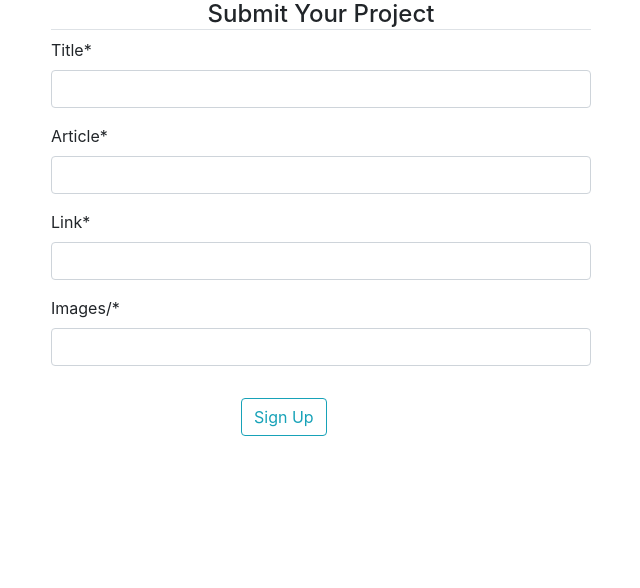
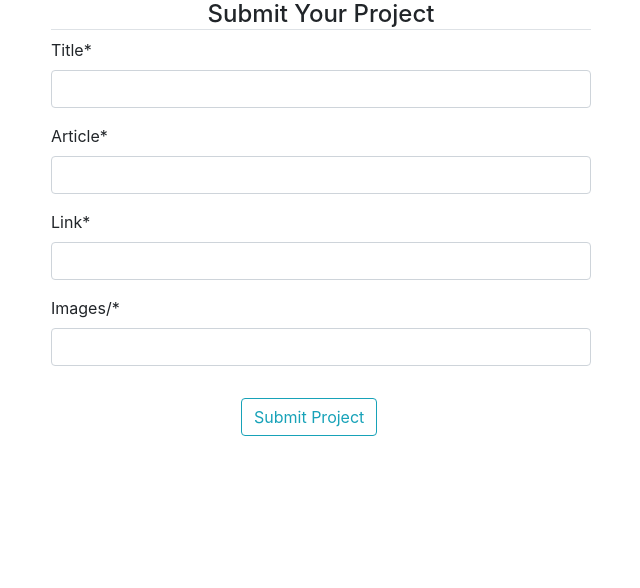
Before and after one commit to John-Kimani/awwwards_clone_django, a Django app: template awwards/templates/awwards/submitproject.html in a window 1280 px wide. Shown: the part 56-644 px from the top of the page, without its empty margins (604-1244 px from the left). Run offline with Django 4.2, Linux system fonts and the light colour scheme; the template is opened without the code that fills it: values that come from a table or form of the project are taken from there, others are empty; some libraries are stand-ins or nearby versions.

Commit message:
Dev: renders project submission form

```diff
--- a/awwards/templates/awwards/submitproject.html
+++ b/awwards/templates/awwards/submitproject.html
@@ -22,7 +22,7 @@
                                 <!-- empty -->
                             </div>
                             <div class="col-md-4">
-                                <button class="btn btn-outline-info" type="submit">Sign Up</button>
+                                <button class="btn btn-outline-info" type="submit">Submit Project</button>
                             </div>
                             <div class="col-md-4">
                                 <!-- empty -->
--- a/awwards/views.py
+++ b/awwards/views.py
@@ -1,4 +1,5 @@
 from django.shortcuts import render
+from .forms import ProjectSubmissionForm
 
 
 def homepage(request):
@@ -13,5 +14,6 @@ def publish_project(request):
     '''
     View function that render postproject page
     '''
+    form = ProjectSubmissionForm()
 
-    return render(request, 'awwards/submitproject.html')
+    return render(request, 'awwards/submitproject.html', {"form":form})
```
